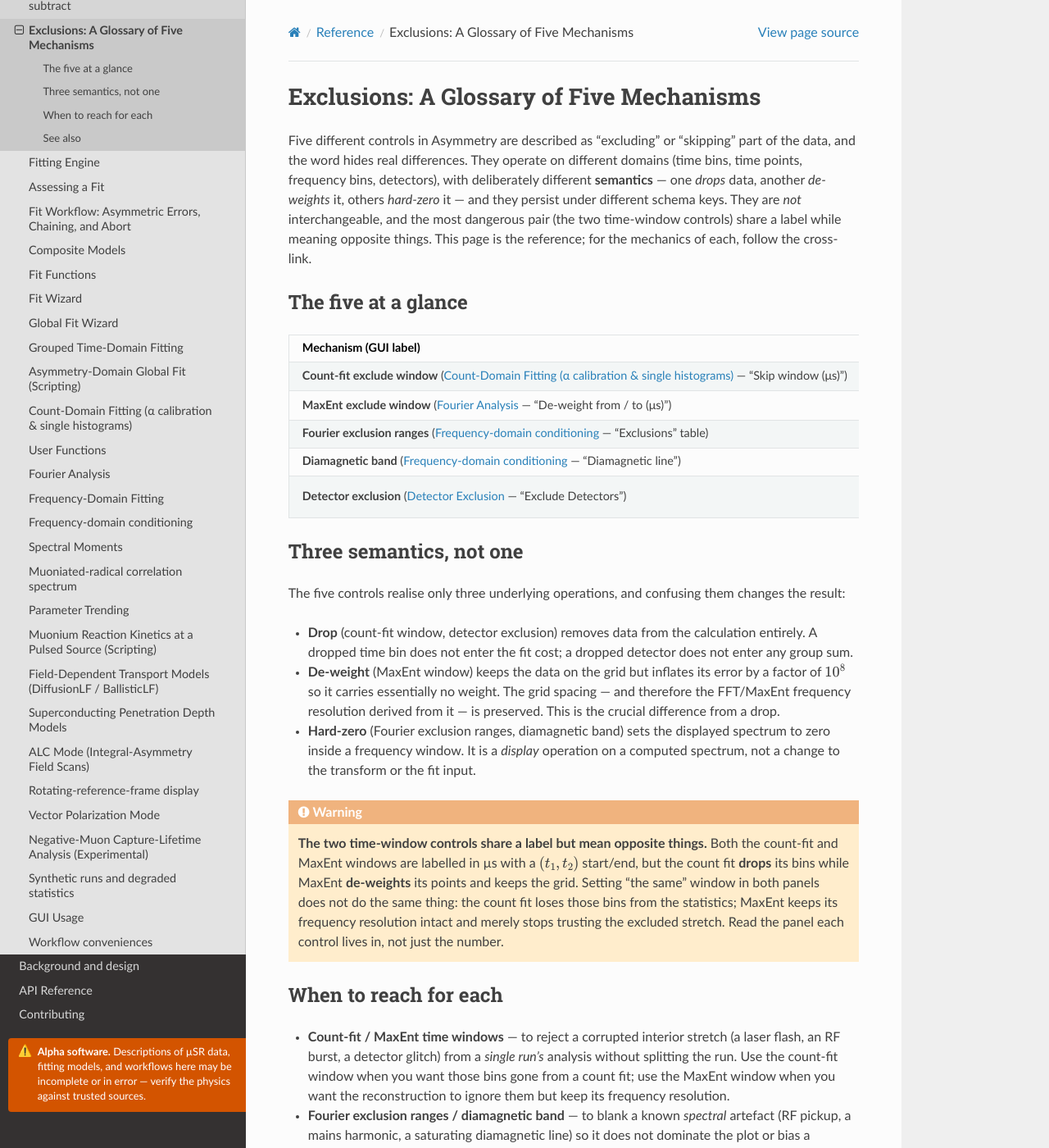
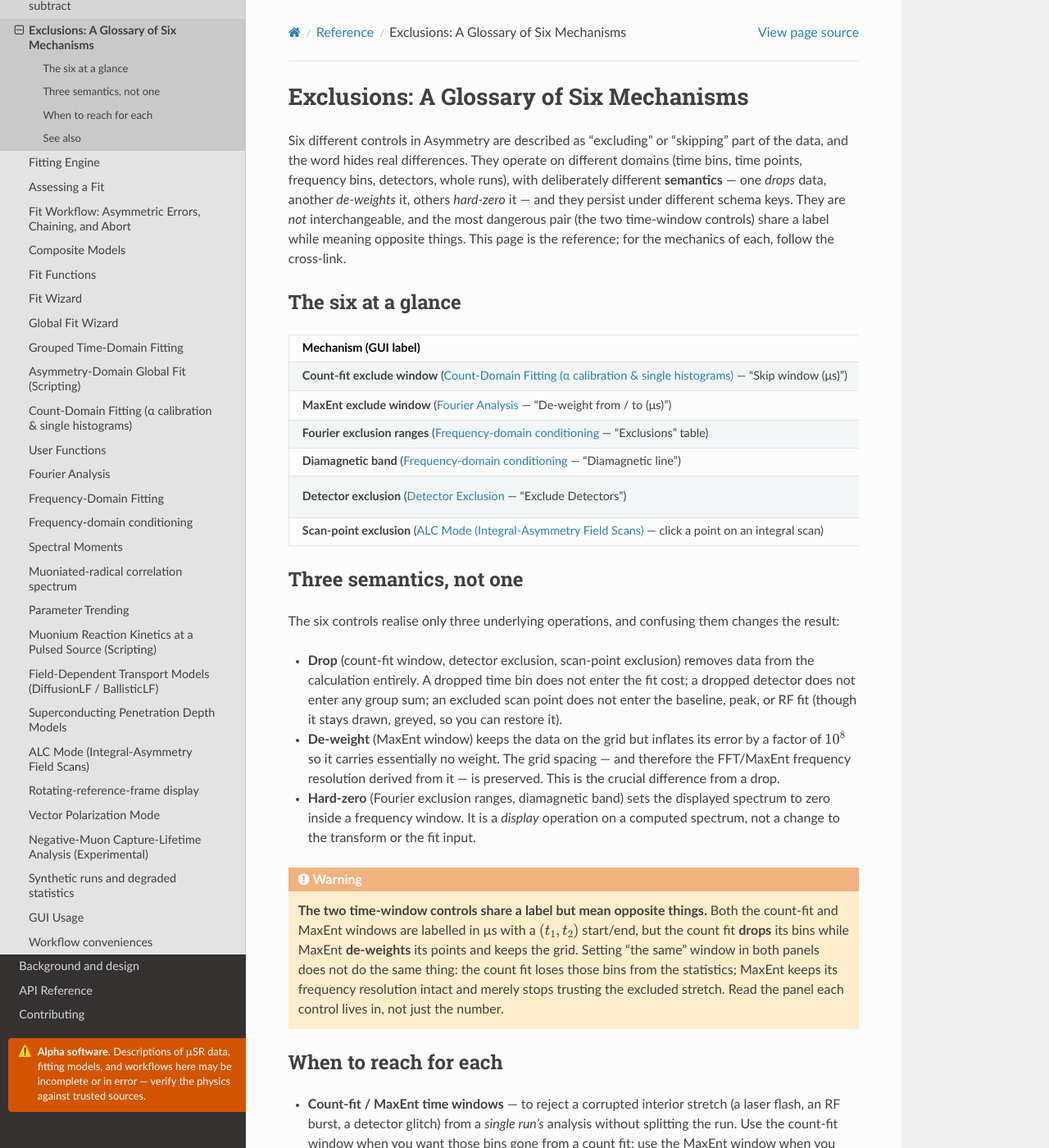
Before and after one commit to BenHuddart/asymmetry, a Sphinx documentation site: the page built from docs/reference/exclusions.rst, in a window 1280 px wide and 1400 px high. Shown: the whole window at 82% size. Built offline with Sphinx 7.4.7 and the Read the Docs theme 3.1.0, drawn with Linux system fonts in a browser that asks for light colours; some of the changed text lies outside the part shown.

Commit message:
docs: update ALC docs for the central integral-scan layout
Reflect the relocation of the integral (ALC) scan into the main window:

- reference/alc_mode.rst: the scan is now the central plot (not a
  Parameters-dock panel), reached via the Integral scan representation
  button (not the old red toolbar toggle); document the integration-window
  time strip, per-point click-to-exclude with the provenance line, saved
  exclusions, and refreshed pitfalls. Drop the obsolete "Build Scan hidden
  behind the Parameters dock" narrative.
- workflows/alc_scan_tcnq.rst: update the entering/build steps to the
  representation button + central scan + window strip, and mention
  click-to-exclude.
- reference/exclusions.rst: add scan-point exclusion as the sixth
  exclusion mechanism (drop semantics, excluded_runs schema key).

Co-Authored-By: Claude Fable 5 <noreply@anthropic.com>

```diff
--- a/docs/reference/exclusions.rst
+++ b/docs/reference/exclusions.rst
@@ -1,19 +1,19 @@
 .. _exclusions-glossary:
 
-Exclusions: A Glossary of Five Mechanisms
-=========================================
+Exclusions: A Glossary of Six Mechanisms
+========================================
 
-Five different controls in Asymmetry are described as "excluding" or "skipping"
+Six different controls in Asymmetry are described as "excluding" or "skipping"
 part of the data, and the word hides real differences. They operate on
-different domains (time bins, time points, frequency bins, detectors), with
-deliberately different **semantics** — one *drops* data, another *de-weights*
-it, others *hard-zero* it — and they persist under different schema keys. They
-are *not* interchangeable, and the most dangerous pair (the two time-window
-controls) share a label while meaning opposite things. This page is the
-reference; for the mechanics of each, follow the cross-link.
+different domains (time bins, time points, frequency bins, detectors, whole
+runs), with deliberately different **semantics** — one *drops* data, another
+*de-weights* it, others *hard-zero* it — and they persist under different schema
+keys. They are *not* interchangeable, and the most dangerous pair (the two
+time-window controls) share a label while meaning opposite things. This page is
+the reference; for the mechanics of each, follow the cross-link.
 
-The five at a glance
---------------------
+The six at a glance
+-------------------
 
 .. list-table::
    :header-rows: 1
@@ -62,16 +62,26 @@ The five at a glance
      - 1-based id list (e.g. ``1,5,10-15``)
      - ``excluded_detectors``
        (grouping)
+   * - **Scan-point exclusion**
+       (:doc:`alc_mode` — click a point on an integral scan)
+     - whole runs
+     - **drop** the run's point from the field scan's baseline/peak/RF fits;
+       still drawn (greyed) so it can be clicked back
+     - clicked run numbers
+     - ``excluded_runs``
+       (``FitSeries.extra``)
 
 Three semantics, not one
 ------------------------
 
-The five controls realise only three underlying operations, and confusing them
+The six controls realise only three underlying operations, and confusing them
 changes the result:
 
-- **Drop** (count-fit window, detector exclusion) removes data from the
-  calculation entirely. A dropped time bin does not enter the fit cost; a
-  dropped detector does not enter any group sum.
+- **Drop** (count-fit window, detector exclusion, scan-point exclusion) removes
+  data from the calculation entirely. A dropped time bin does not enter the fit
+  cost; a dropped detector does not enter any group sum; an excluded scan point
+  does not enter the baseline, peak, or RF fit (though it stays drawn, greyed,
+  so you can restore it).
 - **De-weight** (MaxEnt window) keeps the data on the grid but inflates its
   error by a factor of :math:`10^8` so it carries essentially no weight. The
   grid spacing — and therefore the FFT/MaxEnt frequency resolution derived from
@@ -109,6 +119,10 @@ When to reach for each
 - **Detector exclusion** — to remove a dead or hot *detector* from the whole
   analysis at reduction time; re-estimate α afterwards, because the group
   balance changes with group membership.
+- **Scan-point exclusion** — to drop a single outlier *run* from an integral
+  (ALC) field scan so it does not distort the baseline or resonance fit, without
+  rebuilding the scan or de-selecting the run. Click the point to exclude it,
+  click again to restore; it stays visible (greyed) throughout.
 
 .. note::
 
@@ -127,3 +141,4 @@ See also
   band.
 * :doc:`data_reduction/detector_exclusion` — excluding a detector at reduction
   time.
+* :doc:`alc_mode` — excluding a run's point from an integral (ALC) field scan.
```
Also changed, not shown: docs/reference/alc_mode.rst (+92 -56 lines), docs/workflows/alc_scan_tcnq.rst (+19 -19 lines).
